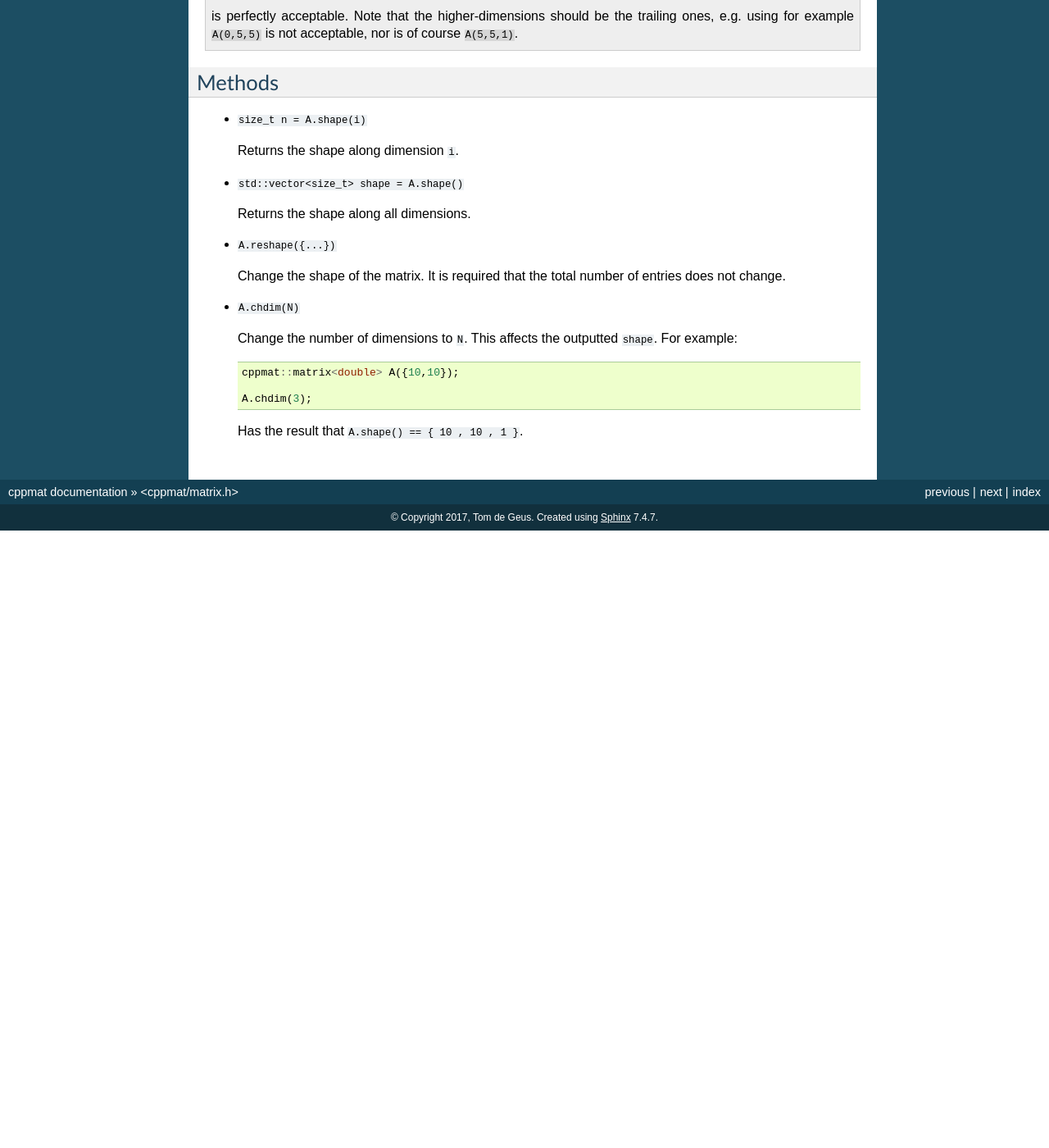
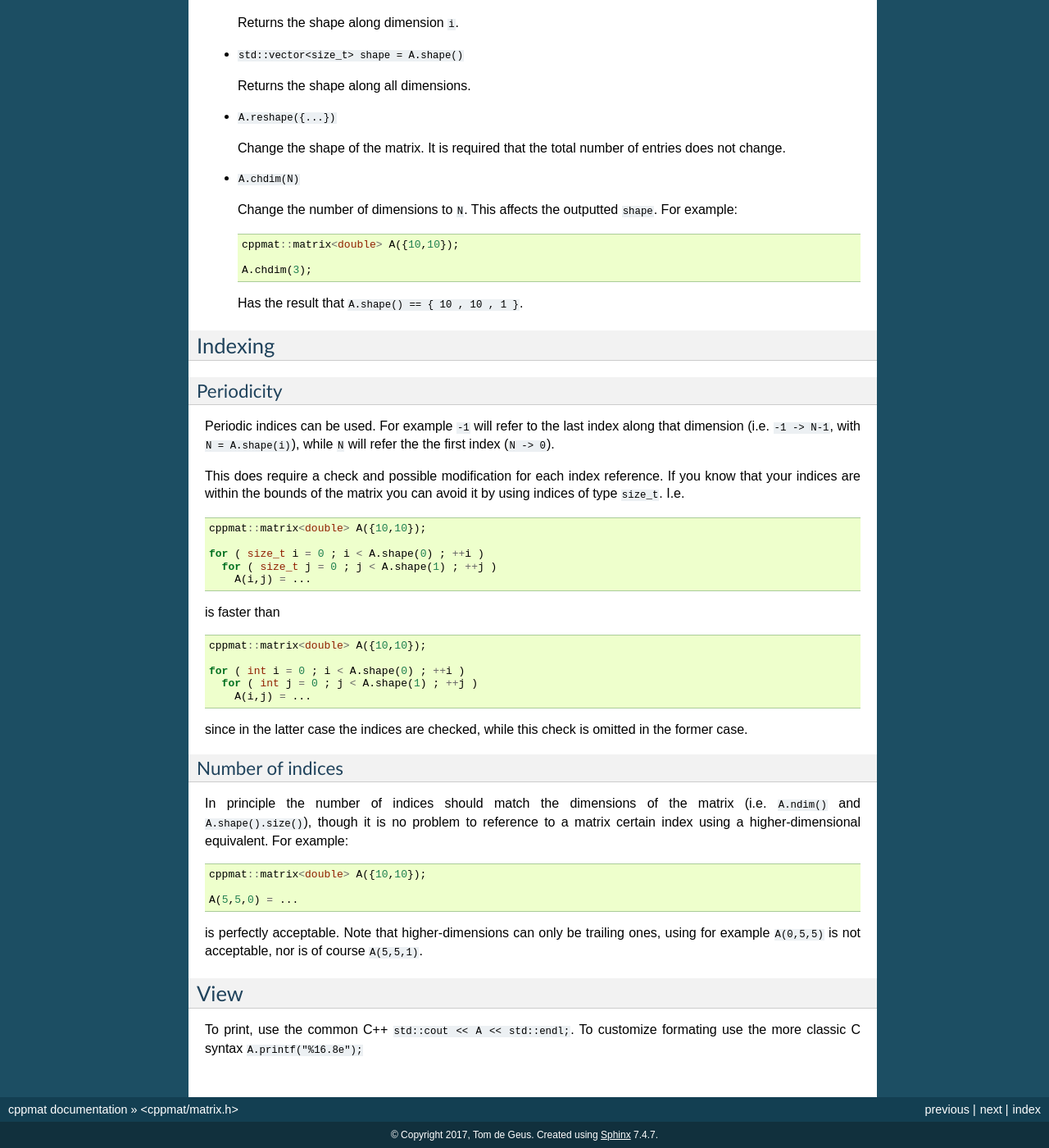
Before and after one commit to tdegeus/cppmat, a Sphinx documentation site: the page built from docs/matrix.rst, in a window 1280 px wide and 1400 px high, scrolled down 619 px. Shown: the whole window at 82% size. Built offline with Sphinx 7.4.7, drawn with Linux system fonts in a browser that asks for light colours; formulas are drawn with MathJax 3; before the commit the page ends 1266 px from its top, so only the background shows below that; some of the changed text lies outside the part shown.

Commit message:
UI and doc updates for matrix.h: allow periodic reference

```diff
--- a/docs/matrix.rst
+++ b/docs/matrix.rst
@@ -22,24 +22,16 @@ Header-only module that provides a C++ class for n-d matrices. For example a ran
       return 0;
   }
 
-.. note:: **Tip**
-
-  To print, use the common C++ ``std::cout << A << std::endl;``. To customize formating use the more classic C syntax ``A.printf("%16.8e");``
-
-.. note:: **Tip**
-
-  It is no problem to reference to a matrix index using a higher-dimensional index. For example:
-
-  .. code-block:: cpp
-
-    cppmat::matrix<double> A({10,10});
-
-    A(5,5,0) = ...
-
-  is perfectly acceptable. Note that the higher-dimensions should be the trailing ones, e.g. using for example ``A(0,5,5)`` is not acceptable, nor is of course ``A(5,5,1)``.
-
 Methods
 =======
+
+*   ``A(i,j)``
+
+    Return the entry at ``(i,j)``. The number of indices (i.e. ``A(i)``, ``A(i,j)``, ``A(i,j,k)``, ...) has to correspond to the number of dimensions. See :ref:`matrix-index`.
+
+*   ``A[i]``
+
+    Returns the ``i``-th entry in the matrix viewed as a list.
 
 *   ``size_t n = A.shape(i)``
 
@@ -64,3 +56,53 @@ Methods
       A.chdim(3);
 
     Has the result that ``A.shape() == { 10 , 10 , 1 }``.
+
+.. _matrix-index:
+
+Indexing
+========
+
+Periodicity
+-----------
+
+Periodic indices can be used. For example ``-1`` will refer to the last index along that dimension (i.e. ``-1 -> N-1``, with ``N = A.shape(i)``), while ``N`` will refer the the first index (``N -> 0``).
+
+This does require a check and possible modification for each index reference. If you know that your indices are within the bounds of the matrix you can avoid it by using indices of type ``size_t``. I.e.
+
+.. code-block:: cpp
+
+  cppmat::matrix<double> A({10,10});
+
+  for ( size_t i = 0 ; i < A.shape(0) ; ++i )
+    for ( size_t j = 0 ; j < A.shape(1) ; ++j )
+      A(i,j) = ...
+
+is faster than
+
+.. code-block:: cpp
+
+  cppmat::matrix<double> A({10,10});
+
+  for ( int i = 0 ; i < A.shape(0) ; ++i )
+    for ( int j = 0 ; j < A.shape(1) ; ++j )
+      A(i,j) = ...
+
+since in the latter case the indices are checked, while this check is omitted in the former case.
+
+Number of indices
+-----------------
+
+In principle the number of indices should match the dimensions of the matrix (i.e. ``A.ndim()`` and ``A.shape().size()``), though it is no problem to reference to a matrix certain index using a higher-dimensional equivalent. For example:
+
+.. code-block:: cpp
+
+  cppmat::matrix<double> A({10,10});
+
+  A(5,5,0) = ...
+
+is perfectly acceptable. Note that higher-dimensions can only be trailing ones, using for example ``A(0,5,5)`` is not acceptable, nor is of course ``A(5,5,1)``.
+
+View
+====
+
+To print, use the common C++ ``std::cout << A << std::endl;``. To customize formating use the more classic C syntax ``A.printf("%16.8e");``
```
Also changed, not shown: 1 other file.
